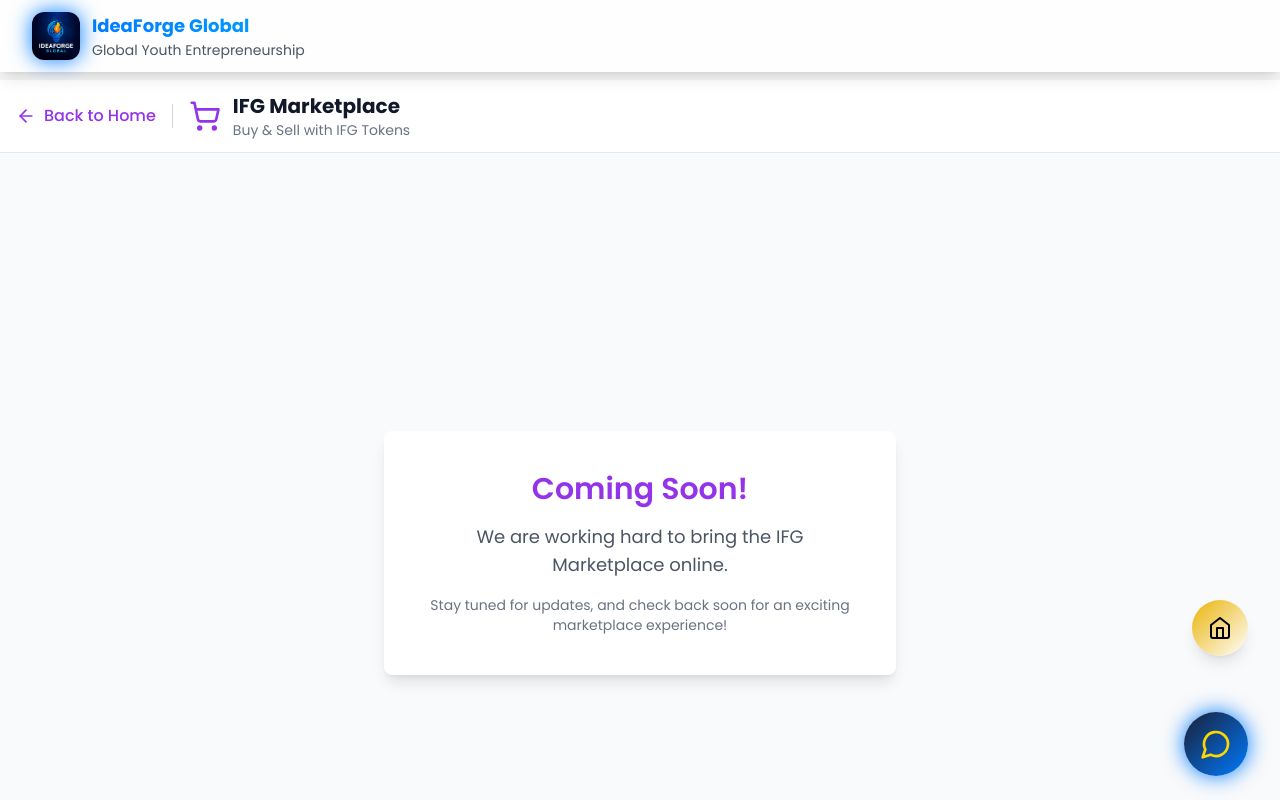
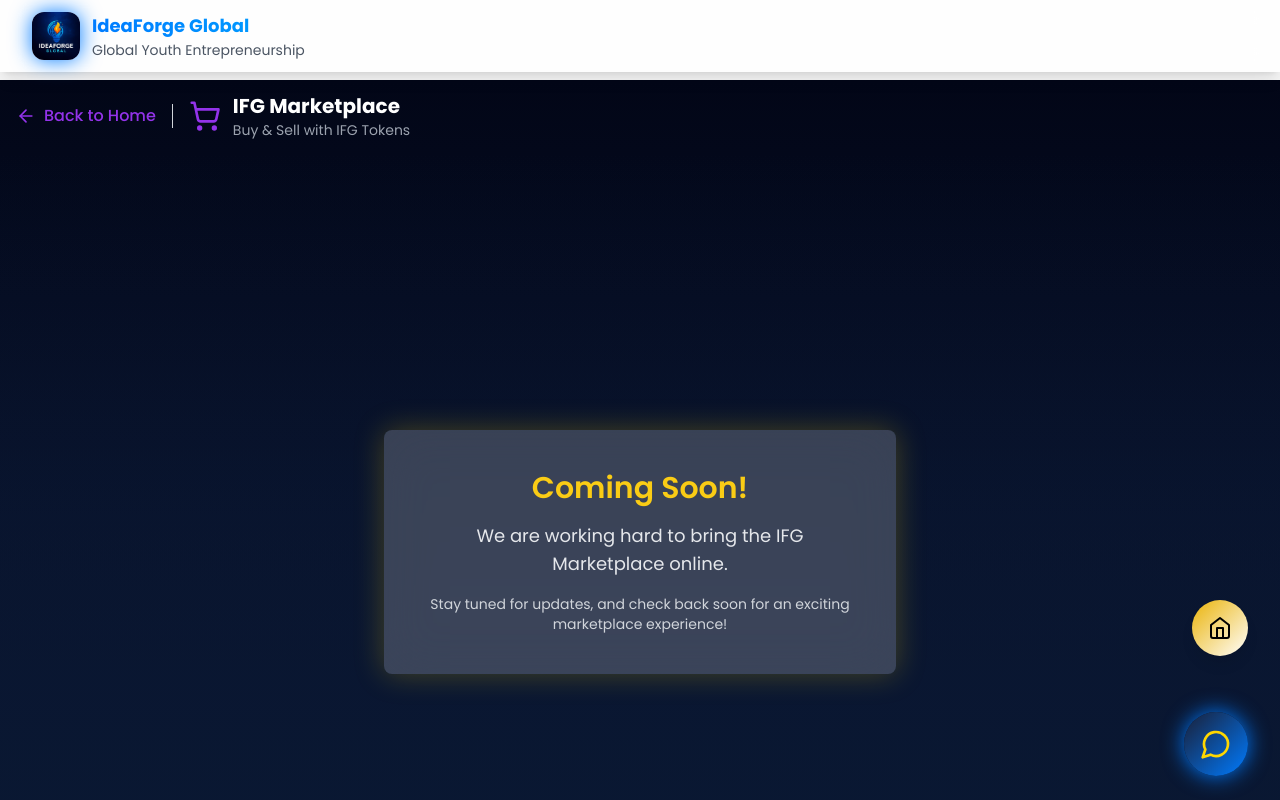
Before and after one commit to Arush-Developer/IFG-Website, a React (Vite) app: page /marketplace in a window 1280 px wide. Shown: the top 800 px of the page. Built offline with nearby package versions, Linux system fonts and the light colour scheme.

Commit message:
Update Marketplace.tsx

```diff
--- a/src/components/Marketplace.tsx
+++ b/src/components/Marketplace.tsx
@@ -23,9 +23,9 @@ const Marketplace: React.FC = () => {
   }, [comingSoon, user]);
 
   return (
-    <div className="min-h-screen bg-gray-50">
+    <div className="min-h-screen bg-gradient-to-b from-[#020617] via-[#08122B] to-[#0A1833] text-white">
       {/* Header */}
-      <div className="bg-white shadow-sm border-b px-4 py-3 mt-20">
+      <div className="bg-transparent px-4 py-3 mt-20">
         <div className="max-w-7xl mx-auto flex items-center justify-between">
           <div className="flex items-center space-x-4">
             <Link
@@ -39,15 +39,15 @@ const Marketplace: React.FC = () => {
             <div className="flex items-center space-x-3">
               <ShoppingCart className="w-8 h-8 text-purple-600" />
               <div>
-                <h1 className="font-bold text-gray-900 text-xl">IFG Marketplace</h1>
-                <p className="text-sm text-gray-500">Buy & Sell with IFG Tokens</p>
+                <h1 className="font-bold text-white text-xl">IFG Marketplace</h1>
+                <p className="text-sm text-gray-400">Buy & Sell with IFG Tokens</p>
               </div>
             </div>
           </div>
           {user && userTokens && (
-            <div className="flex items-center space-x-2 bg-gradient-to-r from-purple-100 to-blue-100 px-4 py-2 rounded-full">
+            <div className="flex items-center space-x-2 bg-gradient-to-r from-yellow-400 to-white px-4 py-2 rounded-full">
               <User className="w-5 h-5 text-purple-600" />
-              <span className="font-semibold text-purple-700">{userTokens.balance} IFG</span>
+              <span className="font-semibold text-gray-900">{userTokens.balance} IFG</span>
             </div>
           )}
         </div>
@@ -55,11 +55,11 @@ const Marketplace: React.FC = () => {
 
       {/* Display Coming Soon Message */}
       {comingSoon ? (
-        <div className="flex justify-center items-center min-h-screen bg-gray-50 text-center">
-          <div className="bg-white p-10 rounded-lg shadow-lg max-w-lg mx-auto">
-            <h2 className="text-3xl font-semibold text-purple-600 mb-4">Coming Soon!</h2>
-            <p className="text-lg text-gray-600 mb-4">We are working hard to bring the IFG Marketplace online.</p>
-            <p className="text-sm text-gray-500">Stay tuned for updates, and check back soon for an exciting marketplace experience!</p>
+        <div className="flex justify-center items-center min-h-screen bg-gradient-to-t from-[#0A1833]/90 to-transparent text-center">
+          <div className="bg-white/20 backdrop-blur-xl p-10 rounded-lg shadow-[0_0_30px_rgba(255,215,0,0.25)] max-w-lg mx-auto">
+            <h2 className="text-3xl font-semibold text-yellow-400 mb-4">Coming Soon!</h2>
+            <p className="text-lg text-gray-200 mb-4">We are working hard to bring the IFG Marketplace online.</p>
+            <p className="text-sm text-gray-300">Stay tuned for updates, and check back soon for an exciting marketplace experience!</p>
           </div>
         </div>
       ) : (
```
